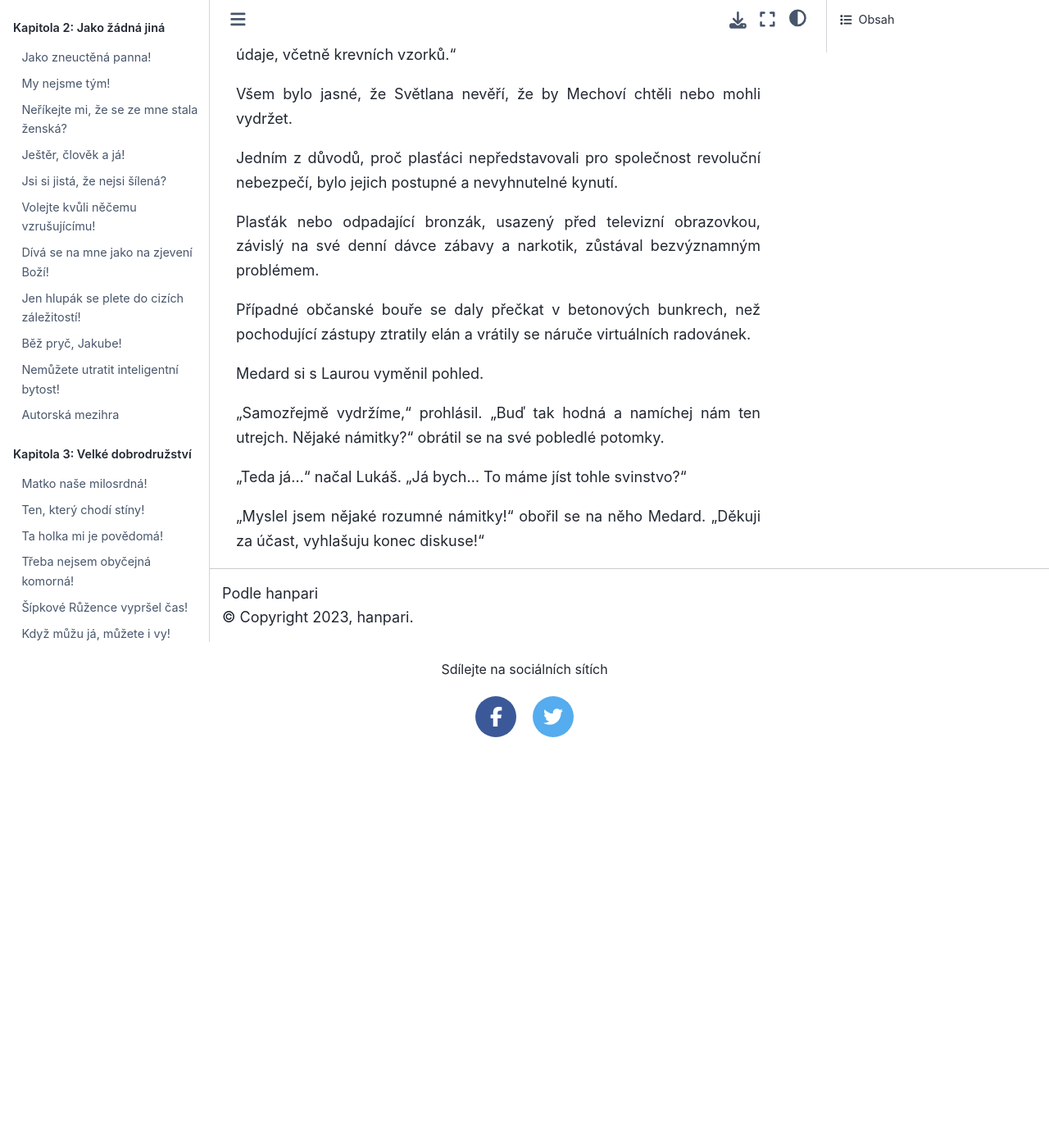
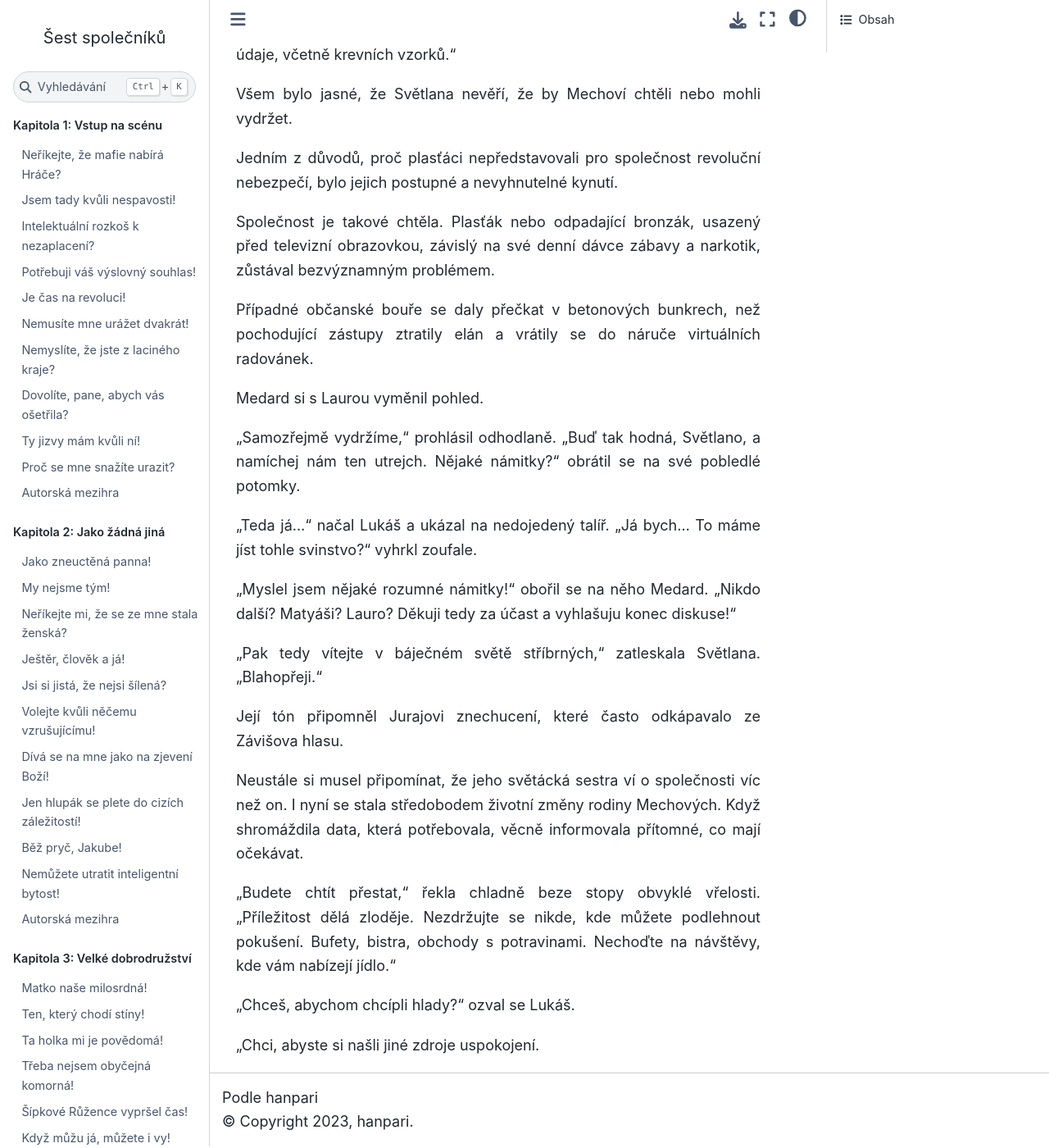
Before and after one commit to hanpari/sest-spolecniku, a Sphinx documentation site: the page built from source/sest_spolecniku/009/02.md, in a window 1280 px wide and 1400 px high, scrolled down 1250 px. Shown: the whole window at 82% size. Built offline with Sphinx 7.4.7 and the Sphinx Book theme 1.1.4, drawn with Linux system fonts in a browser that asks for light colours; pages that are not in the unit, such as notebooks, are missing from menus; before the commit the page ends 2149 px from its top, so only the background shows below that; some of the changed text lies outside the part shown.

Commit message:
Pokracovani

```diff
--- a/source/sest_spolecniku/009/02.md
+++ b/source/sest_spolecniku/009/02.md
@@ -29,14 +29,26 @@
 
 Jedním z důvodů, proč plasťáci nepředstavovali pro společnost revoluční nebezpečí, bylo jejich postupné a nevyhnutelné kynutí.
 
-Plasťák nebo odpadající bronzák, usazený před televizní obrazovkou, závislý na své denní dávce zábavy a narkotik, zůstával bezvýznamným problémem.
+Společnost je takové chtěla. Plasťák nebo odpadající bronzák, usazený před televizní obrazovkou, závislý na své denní dávce zábavy a narkotik, zůstával bezvýznamným problémem.
 
-Případné občanské bouře se daly přečkat v betonových bunkrech, než pochodující zástupy ztratily elán a vrátily se náruče virtuálních radovánek.
+Případné občanské bouře se daly přečkat v betonových bunkrech, než pochodující zástupy ztratily elán a vrátily se do náruče virtuálních radovánek.
 
 Medard si s Laurou vyměnil pohled.
 
-"Samozřejmě vydržíme," prohlásil. "Buď tak hodná a namíchej nám ten utrejch. Nějaké námitky?" obrátil se na své pobledlé potomky.
+"Samozřejmě vydržíme," prohlásil odhodlaně. "Buď tak hodná, Světlano, a namíchej nám ten utrejch. Nějaké námitky?" obrátil se na své pobledlé potomky.
 
-"Teda já..." načal Lukáš. "Já bych... To máme jíst tohle svinstvo?"
+"Teda já..." načal Lukáš a ukázal na nedojedený talíř. "Já bych... To máme jíst tohle svinstvo?" vyhrkl zoufale.
 
-"Myslel jsem nějaké rozumné námitky!" obořil se na něho Medard. "Děkuji za účast, vyhlašuju konec diskuse!"
+"Myslel jsem nějaké rozumné námitky!" obořil se na něho Medard. "Nikdo další? Matyáši? Lauro? Děkuji tedy za účast a vyhlašuju konec diskuse!"
+
+"Pak tedy vítejte v báječném světě stříbrných," zatleskala Světlana. "Blahopřeji."
+
+Její tón připomněl Jurajovi znechucení, které často odkápavalo ze Závišova hlasu.
+
+Neustále si musel připomínat, že jeho světácká sestra ví o společnosti víc než on. I nyní se stala středobodem životní změny rodiny Mechových. Když shromáždila data, která potřebovala, věcně informovala přítomné, co mají očekávat.
+
+"Budete chtít přestat," řekla chladně beze stopy obvyklé vřelosti. "Příležitost dělá zloděje. Nezdržujte se nikde, kde můžete podlehnout pokušení. Bufety, bistra, obchody s potravinami. Nechoďte na návštěvy, kde vám nabízejí jídlo."
+
+"Chceš, abychom chcípli hlady?" ozval se Lukáš.
+
+"Chci, abyste si našli jiné zdroje uspokojení.
```
Also changed, not shown: other parts of source/sest_spolecniku/009/02.md (+1 -1 lines).
